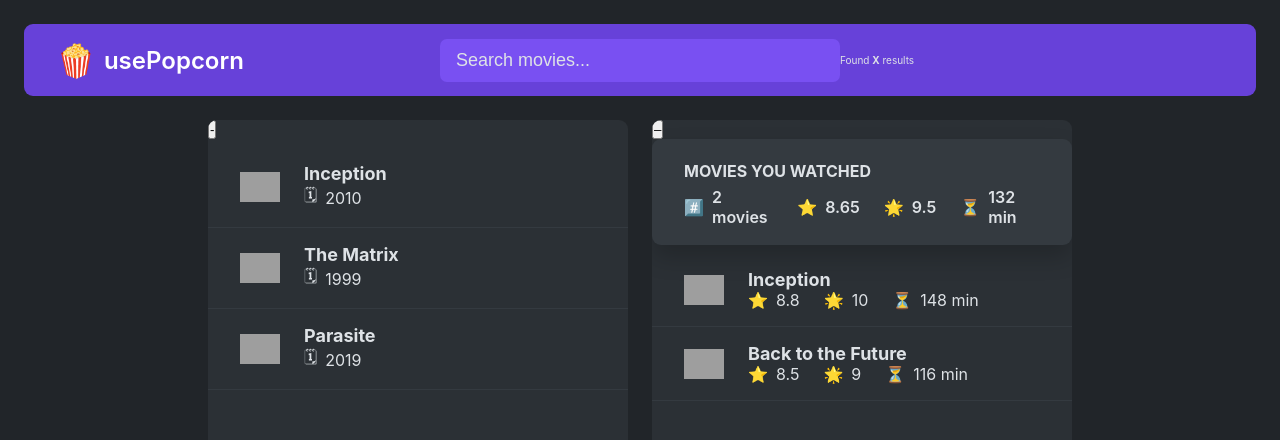
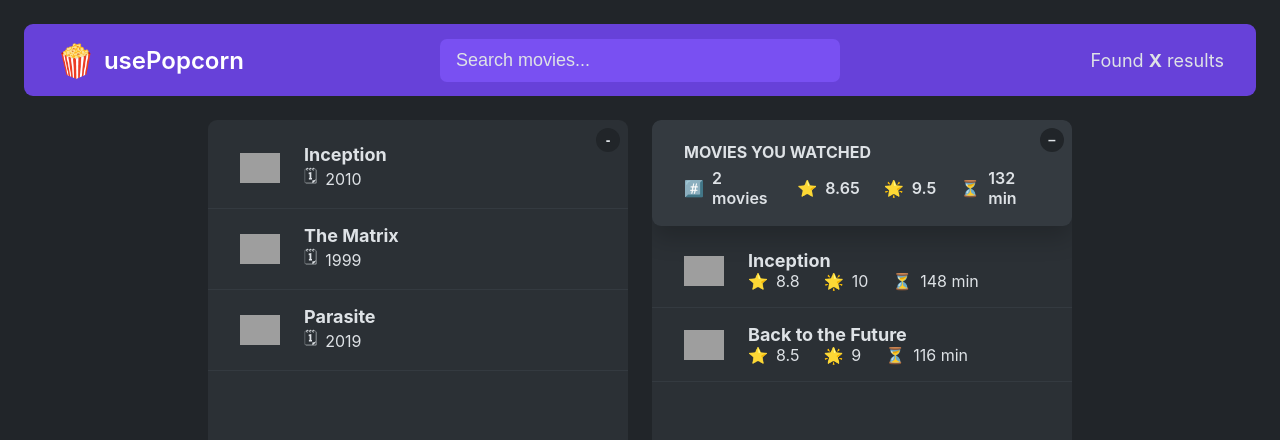
Before and after one commit to nizarLubbad/movie-app, a React (Create React App) app: page / in a window 1280 px wide. Shown: the top 440 px of the page. Built offline with nearby package versions, Linux system fonts and the light colour scheme; grey boxes are pictures that could not be loaded.

Commit message:
Add styles for number of results and toggle button; enhance layout and interactivity

```diff
--- a/src/index.css
+++ b/src/index.css
@@ -97,6 +97,27 @@ body {
   transform: translateY(-2px);
 }
 
+.num-results {
+  justify-self: end;
+  font-size: 1.8rem;
+}
+
+.btn-toggle {
+  position: absolute;
+  top: 0.8rem;
+  right: 0.8rem;
+  height: 2.4rem;
+  aspect-ratio: 1;
+  border-radius: 50%;
+  border: none;
+  background-color: var(--color-background-900);
+  color: var(--color-text);
+  font-size: 1.4rem;
+  font-weight: bold;
+  cursor: pointer;
+  z-index: 999;
+}
+
 .list {
   list-style: none;
   padding: 0.8rem 0;
```
